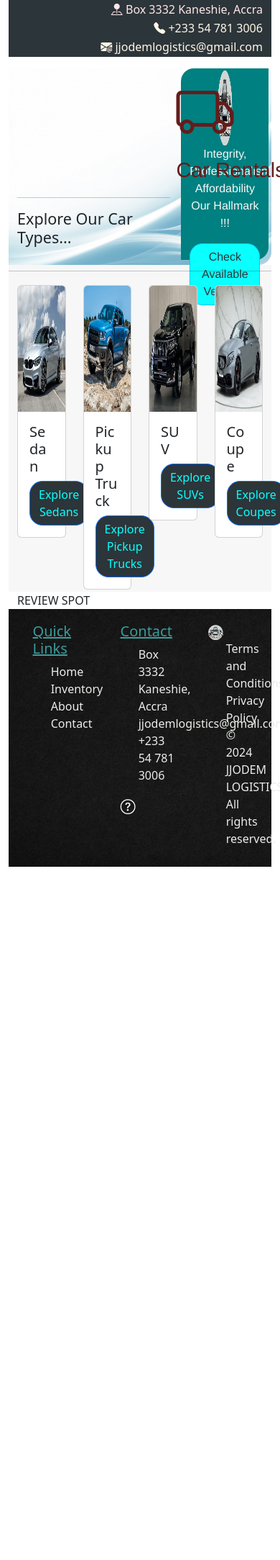
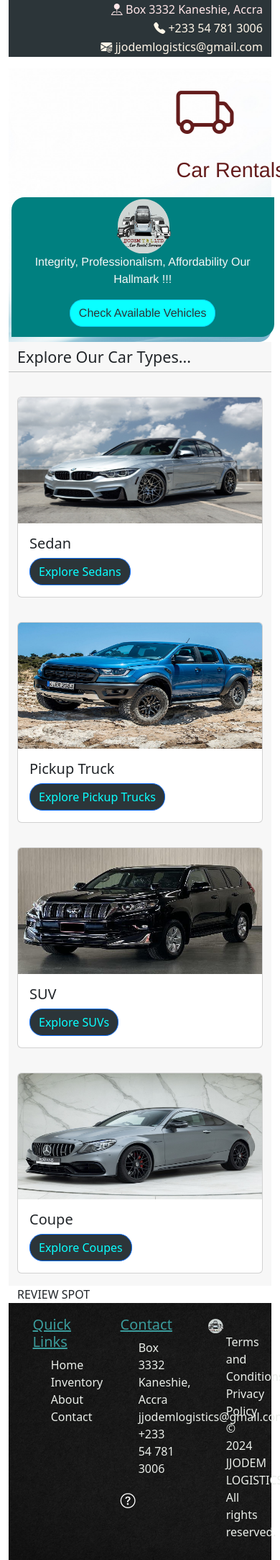
Before and after one commit to worladev/jjodem, a Django app: page / in a window 390 px wide; the page is wider, and only the part inside the window is pictured. Shown: the part 58-2225 px from the top of that part at 72% size. Before the commit the page ends 1262 px from the top of that part, so only its background shows below. Run offline with Django 5.2, Linux system fonts and the light colour scheme; data comes from the database, SQL or seed files in the repository; tables that the repository leaves empty hold one stand-in row (values such as "Sample post"); some libraries are stand-ins or nearby versions.

Commit message:
responsiveness for home and filter templates

```diff
--- a/rentals/templates/rentals/filter-cars.html
+++ b/rentals/templates/rentals/filter-cars.html
@@ -6,7 +6,7 @@
 
     <div class="row home-main-div" style="background-color: #F7F7F7;">
         {% for car in filter_car %}
-            <div class="col-4">
+            <div class="col-sm-6 col-md-4 col-lg-3">
                 <a href="{% url 'car-detail' car.id %}">
                 <div class="card home-card" style="width: 18rem;">
                     <img src="{{car.model_image.url}}" class="card-img-top" alt="...">
--- a/rentals/templates/rentals/home.html
+++ b/rentals/templates/rentals/home.html
@@ -5,15 +5,13 @@
     {% include 'navbar.html' %}
 
     <div class="row home-intro">
-        <div class="col">
+        <div class="col-sm col-md col-lg">
             <div class="home-intro-truck">
                 <i class="bi bi-truck"></i>
                 <p class="animation-text">Car Rentals</p>
             </div>
-            <hr>
-            <h4>Explore Our Car Types...</h4>
         </div>
-        <div class="col-4 home-intro-landing"><!--INTRO SPOT-->
+        <div class="col-sm-12 col-md-12 col-lg-4 home-intro-landing"><!--INTRO SPOT-->
             {% if shop_info %}
                 <img src="{{shop_info.logo.url}}" alt="JJODEM">
                 <P>{{shop_info.slogan}}</P>
@@ -24,10 +22,12 @@
         </div>
     </div>
 
+    <!--HOME CARD FOR CAR TYPE-->
     <div class="row home-main-div" style="background-color: #F7F7F7;">
+        <h4>Explore Our Car Types...</h4>
         <hr>
         {% for car in car_type %}
-            <div class="col-3">
+            <div class="col-sm-6 col-md-4 col-lg-3">
                 <a href="{% url 'filter_cars' car.id %}">
                     <div class="card home-card">
                         <img src="{{car.type_image.url}}" class="card-img-top" alt="...">
@@ -42,7 +42,7 @@
     </div>
 
     <div class="row"><!--REVIEW SPOT-->
-        <div class="col">
+        <div class="col-sm-6 col-md-3 col-lg-2">
             REVIEW SPOT
         </div>
     </div>
```
